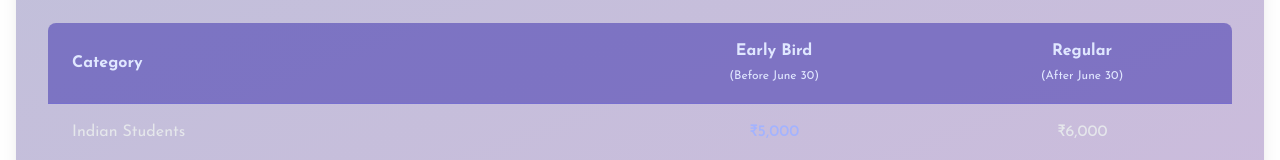
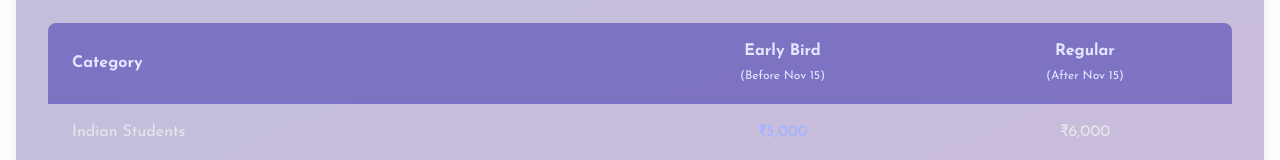
Before and after one commit to sushabhan878/IIT_KGP_MME_Conference, a Next.js app: page /registration in a window 1280 px wide. Shown: the part 322-482 px from the top of the page. Built offline with nearby package versions, Linux system fonts and the light colour scheme.

Commit message:
Changed the early reg dates

```diff
--- a/app/registration/page.tsx
+++ b/app/registration/page.tsx
@@ -20,8 +20,8 @@ const Registration = () => {
                             <thead>
                                 <tr className="bg-indigo-800/50 text-indigo-100">
                                     <th className="py-4 px-6 text-left rounded-tl-lg">Category</th>
-                                    <th className="py-4 px-6 text-center">Early Bird<br /><span className="text-xs font-normal">(Before June 30)</span></th>
-                                    <th className="py-4 px-6 text-center rounded-tr-lg">Regular<br /><span className="text-xs font-normal">(After June 30)</span></th>
+                                    <th className="py-4 px-6 text-center">Early Bird<br /><span className="text-xs font-normal">(Before Nov 15)</span></th>
+                                    <th className="py-4 px-6 text-center rounded-tr-lg">Regular<br /><span className="text-xs font-normal">(After Nov 15)</span></th>
                                 </tr>
                             </thead>
                             <tbody className="text-gray-200">
```
